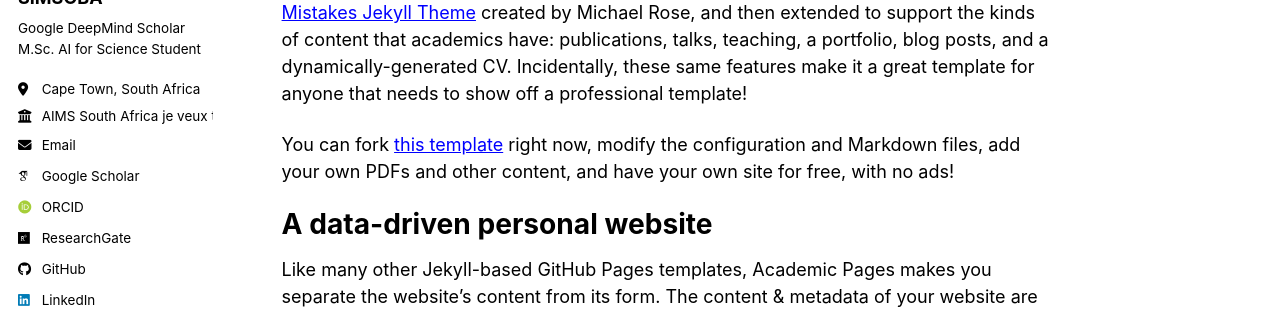
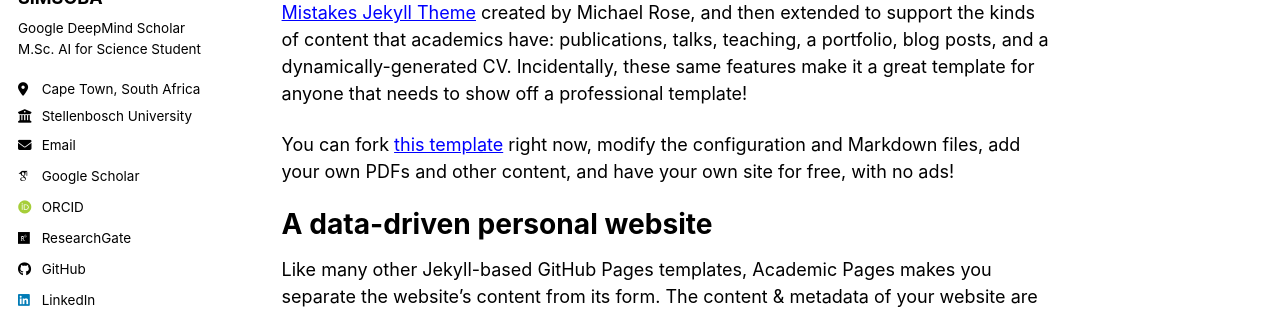
Before and after one commit to abalosimsoba-prog/abalosimsoba-prog.github.io, a Jekyll site: the page built from _pages/about.md, in a window 1280 px wide. Shown: the part 278-587 px from the top of the page. Built offline with Jekyll 4.4.1, drawn with Linux system fonts in a browser that asks for light colours; some web fonts are replaced; a script bundle is joined from its source files by our own code; library files that are not in the unit come from our copies.

Commit message:
Update _config.yml

```diff
--- a/_config.yml
+++ b/_config.yml
@@ -17,7 +17,7 @@
     Google DeepMind Scholar
     M.Sc. AI for Science Student
   location         : "Cape Town, South Africa"
-  employer         : "AIMS South Africa je veux tester | pour un taix"
+  employer         : "Stellenbosch University"
   email            : "kouyakou@aims.ac.za"
 
   # Academic and Professional Links
```
